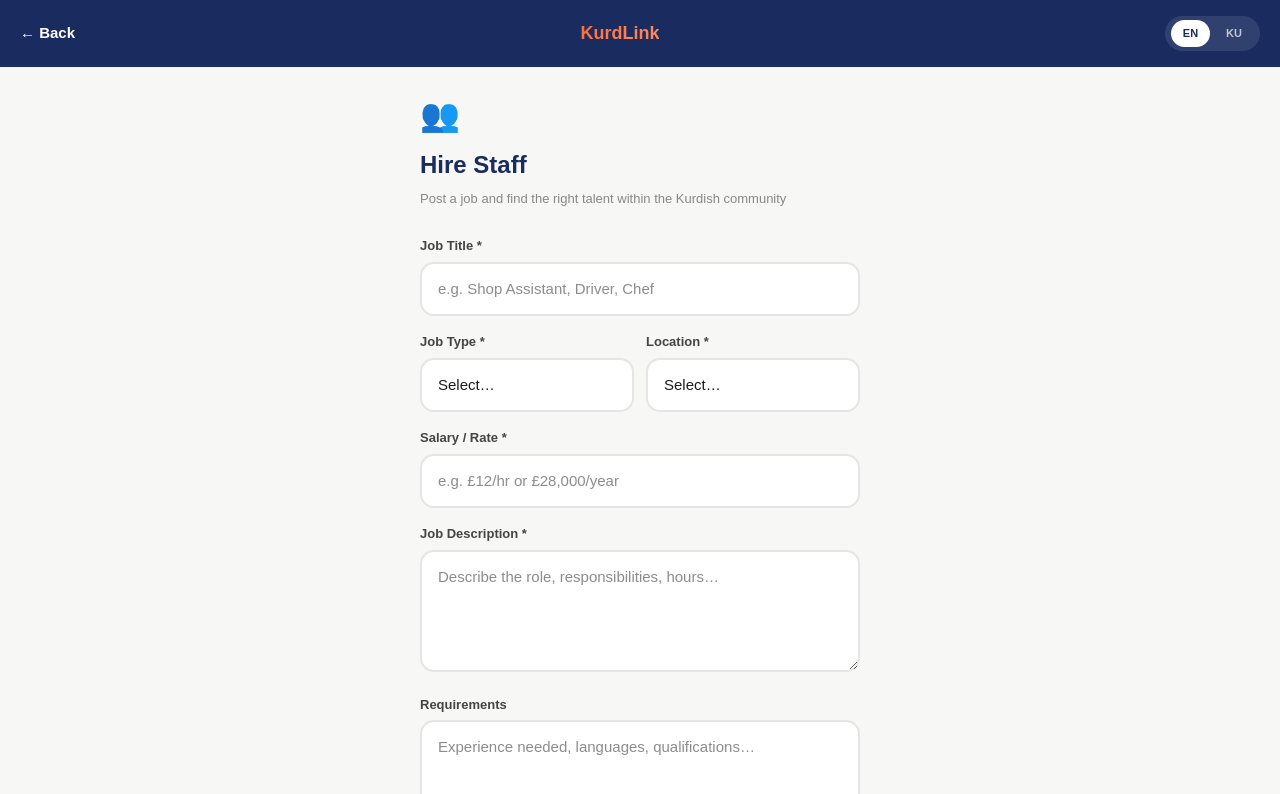
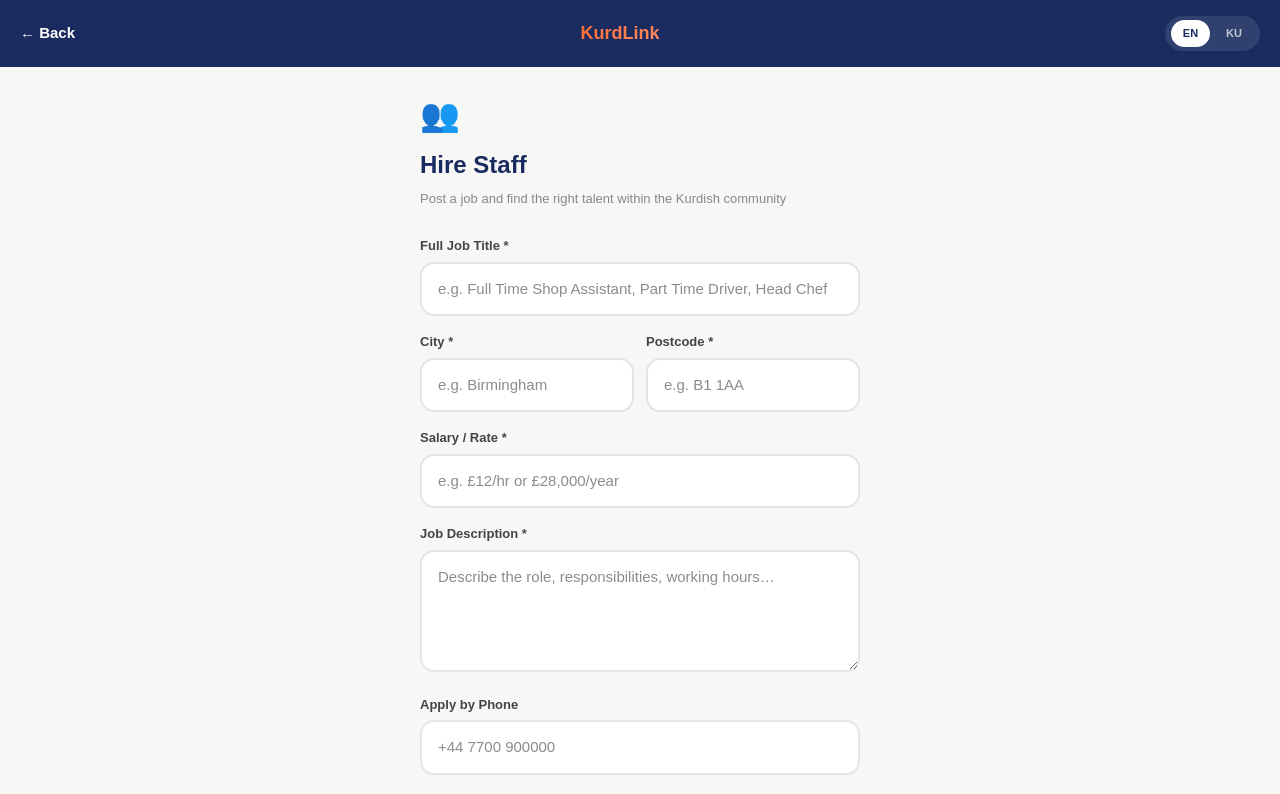
Before and after one commit to bawan93/KurdLink, a Next.js app: page /listings/hire-staff in a window 1280 px wide. Shown: the top 794 px of the page. Built offline with nearby package versions, Linux system fonts and the light colour scheme.

Commit message:
Update page.js

```diff
--- a/app/listings/hire-staff/page.js
+++ b/app/listings/hire-staff/page.js
@@ -6,8 +6,6 @@ import { createBrowserClient } from '@supabase/ssr'
 const FONT = "'Plus Jakarta Sans', 'Sora', sans-serif"
 const ORANGE = 'linear-gradient(135deg, #FF6B35, #FF8C61)'
 const NAVY = '#1A2B5F'
-const CITIES = ['London','Birmingham','Manchester','Leeds','Sheffield','Glasgow','Bristol','Leicester','Nottingham','Liverpool','Newcastle','Cardiff','Edinburgh','Coventry','Bradford']
-const JOB_TYPES = ['Full Time','Part Time','Casual','Contract','Apprenticeship']
 
 function getSupabase() {
   return createBrowserClient(process.env.NEXT_PUBLIC_SUPABASE_URL, process.env.NEXT_PUBLIC_SUPABASE_ANON_KEY)
@@ -20,12 +18,12 @@ function HireStaffInner() {
   const [loading, setLoading] = useState(false)
   const [error, setError] = useState('')
   const [submitted, setSubmitted] = useState(false)
-  const [form, setForm] = useState({ jobTitle: '', jobType: '', city: '', salary: '', description: '', requirements: '', applyPhone: '', applyEmail: '' })
+  const [form, setForm] = useState({ jobTitle: '', city: '', postcode: '', salary: '', description: '', applyPhone: '', applyEmail: '' })
 
   const isRtl = lang === 'ku'
   const T = {
-    en: { title: 'Hire Staff', subtitle: 'Post a job and find the right talent within the Kurdish community', jobTitle: 'Job Title', jobTitlePh: 'e.g. Shop Assistant, Driver, Chef', jobType: 'Job Type', city: 'Location', salary: 'Salary / Rate', salaryPh: 'e.g. £12/hr or £28,000/year', description: 'Job Description', descriptionPh: 'Describe the role, responsibilities, hours…', requirements: 'Requirements', requirementsPh: 'Experience needed, languages, qualifications…', applyPhone: 'Apply by Phone', applyPhonePh: '+44 7700 900000', applyEmail: 'Apply by Email', applyEmailPh: 'jobs@yourbusiness.com', submit: 'Post Job', submitting: 'Posting…', back: '← Back', successTitle: 'Job Posted! 🎉', successMsg: 'Your job listing is under review. We\'ll notify you within 24 hours once approved.', backHome: 'Back to Home', errFill: 'Please fill in all required fields' },
-    ku: { title: 'کارمەند بگرە', subtitle: 'کار پۆست بکە و ئەو بەتوانا لە کۆمەڵگای کورد بدۆزەوە', jobTitle: 'ناوی کار', jobTitlePh: 'وەک: یاریدەدەری دوکان، شۆفێر', jobType: 'جۆری کار', city: 'شوێن', salary: 'مووچە / نرخ', salaryPh: 'وەک: £١٢ کاتژمێر یان £٢٨,٠٠٠ ساڵانە', description: 'وەسفی کار', descriptionPh: 'کارەکە وەسف بکە، ئەرکەکان، کاتژمێرەکان…', requirements: 'مەرجەکان', requirementsPh: 'ئەزموون، زمان، بڕوانامە…', applyPhone: 'دەرخواستی تەلەفۆن', applyPhonePh: '+44 7700 900000', applyEmail: 'دەرخواستی ئیمەیڵ', applyEmailPh: 'jobs@yourbusiness.com', submit: 'کار پۆست بکە', submitting: 'دەنێردرێت…', back: '→ گەڕانەوە', successTitle: '!کار پۆست کرا 🎉', successMsg: 'کارەکەت تەماشا دەکرێت. لە ٢٤ کاتژمێردا ئاگادارت دەکەینەوە.', backHome: 'گەڕانەوە بۆ ماڵەوە', errFill: 'تکایە هەموو خانەکان پڕ بکەوە' }
+    en: { title: 'Hire Staff', subtitle: 'Post a job and find the right talent within the Kurdish community', jobTitle: 'Full Job Title', jobTitlePh: 'e.g. Full Time Shop Assistant, Part Time Driver, Head Chef', city: 'City', cityPh: 'e.g. Birmingham', postcode: 'Postcode', postcodePh: 'e.g. B1 1AA', salary: 'Salary / Rate', salaryPh: 'e.g. £12/hr or £28,000/year', description: 'Job Description', descriptionPh: 'Describe the role, responsibilities, working hours…', applyPhone: 'Apply by Phone', applyPhonePh: '+44 7700 900000', applyEmail: 'Apply by Email', applyEmailPh: 'jobs@yourbusiness.com', submit: 'Post Job', submitting: 'Posting…', back: '← Back', successTitle: 'Job Posted! 🎉', successMsg: 'Your job listing is under review. We\'ll notify you within 24 hours once approved.', backHome: 'Back to Home', errFill: 'Please fill in all required fields' },
+    ku: { title: 'کارمەند بگرە', subtitle: 'کار پۆست بکە و ئەو بەتوانا لە کۆمەڵگای کورد بدۆزەوە', jobTitle: 'ناوی تەواوی کار', jobTitlePh: 'وەک: یاریدەدەری دوکان تەواو کات، شۆفێر نیوەکات', city: 'شار', cityPh: 'وەک: بێرمینگەم', postcode: 'پۆستکۆد', postcodePh: 'وەک: B1 1AA', salary: 'مووچە / نرخ', salaryPh: 'وەک: £١٢ کاتژمێر', description: 'وەسفی کار', descriptionPh: 'کارەکە وەسف بکە، ئەرکەکان، کاتژمێرەکان…', applyPhone: 'دەرخواستی تەلەفۆن', applyPhonePh: '+44 7700 900000', applyEmail: 'دەرخواستی ئیمەیڵ', applyEmailPh: 'jobs@yourbusiness.com', submit: 'کار پۆست بکە', submitting: 'دەنێردرێت…', back: '→ گەڕانەوە', successTitle: '!کار پۆست کرا 🎉', successMsg: 'کارەکەت تەماشا دەکرێت. لە ٢٤ کاتژمێردا ئاگادارت دەکەینەوە.', backHome: 'گەڕانەوە بۆ ماڵەوە', errFill: 'تکایە هەموو خانەکان پڕ بکەوە' }
   }
   const t = T[lang]
   const set = (k, v) => setForm(f => ({ ...f, [k]: v }))
@@ -34,8 +32,8 @@ function HireStaffInner() {
 
   const handleSubmit = async () => {
     setError('')
-    const { jobTitle, jobType, city, salary, description, applyPhone, applyEmail } = form
-    if (!jobTitle || !jobType || !city || !salary || !description || (!applyPhone && !applyEmail)) return setError(t.errFill)
+    const { jobTitle, city, postcode, salary, description, applyPhone, applyEmail } = form
+    if (!jobTitle || !city || !postcode || !salary || !description || (!applyPhone && !applyEmail)) return setError(t.errFill)
     setLoading(true)
     try {
       const supabase = getSupabase()
@@ -79,18 +77,12 @@ function HireStaffInner() {
           </div>
           <div style={{ display: 'grid', gridTemplateColumns: '1fr 1fr', gap: 12 }}>
             <div>
-              <label style={label}>{t.jobType} *</label>
-              <select value={form.jobType} onChange={e => set('jobType', e.target.value)} style={{ ...inp('jobType'), appearance: 'none', WebkitAppearance: 'none', cursor: 'pointer' }}>
-                <option value="">Select…</option>
-                {JOB_TYPES.map(j => <option key={j} value={j}>{j}</option>)}
-              </select>
+              <label style={label}>{t.city} *</label>
+              <input type="text" value={form.city} onChange={e => set('city', e.target.value)} placeholder={t.cityPh} onFocus={() => setFocus('city')} onBlur={() => setFocus(null)} style={inp('city')} />
             </div>
             <div>
-              <label style={label}>{t.city} *</label>
-              <select value={form.city} onChange={e => set('city', e.target.value)} style={{ ...inp('city'), appearance: 'none', WebkitAppearance: 'none', cursor: 'pointer' }}>
-                <option value="">Select…</option>
-                {CITIES.map(c => <option key={c} value={c}>{c}</option>)}
-              </select>
+              <label style={label}>{t.postcode} *</label>
+              <input type="text" value={form.postcode} onChange={e => set('postcode', e.target.value)} placeholder={t.postcodePh} onFocus={() => setFocus('postcode')} onBlur={() => setFocus(null)} style={inp('postcode')} />
             </div>
           </div>
           <div>
@@ -100,10 +92,6 @@ function HireStaffInner() {
           <div>
             <label style={label}>{t.description} *</label>
             <textarea value={form.description} onChange={e => set('description', e.target.value)} placeholder={t.descriptionPh} onFocus={() => setFocus('description')} onBlur={() => setFocus(null)} rows={4} style={{ ...inp('description'), resize: 'vertical', lineHeight: 1.5 }} />
-          </div>
-          <div>
-            <label style={label}>{t.requirements}</label>
-            <textarea value={form.requirements} onChange={e => set('requirements', e.target.value)} placeholder={t.requirementsPh} onFocus={() => setFocus('requirements')} onBlur={() => setFocus(null)} rows={3} style={{ ...inp('requirements'), resize: 'vertical', lineHeight: 1.5 }} />
           </div>
           <div>
             <label style={label}>{t.applyPhone}</label>
```
